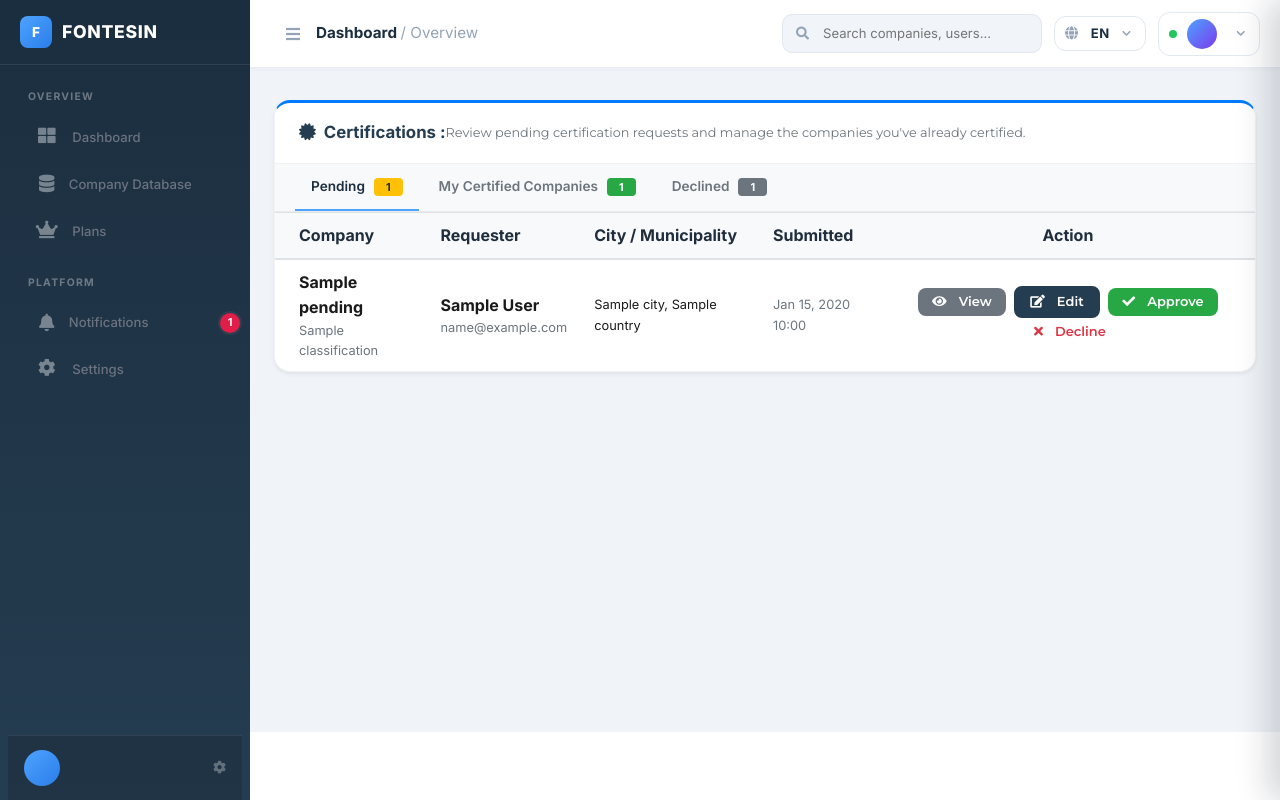
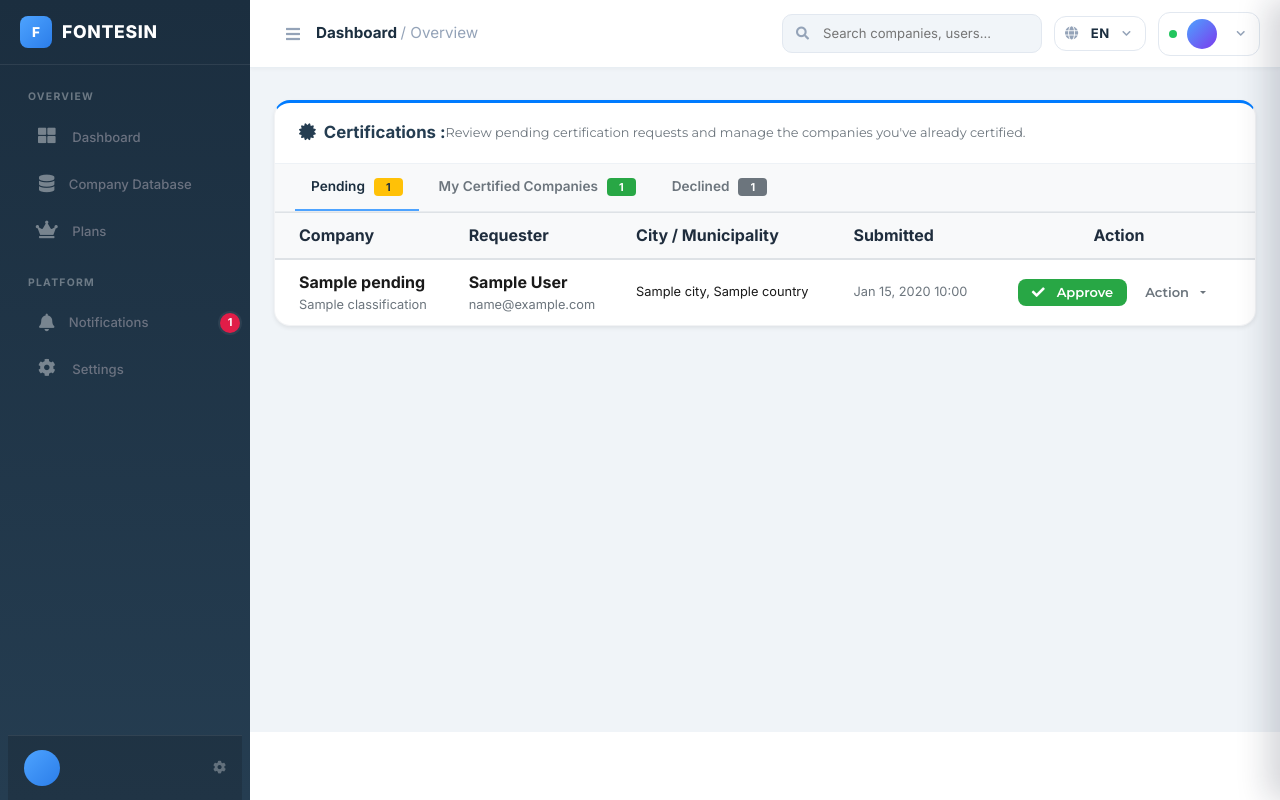
Before and after one commit to Pooja-Patidar34/Fontesin, a Django app: template templates/dashboard/certifications.html in a window 1280 px wide. Run offline with Django 5.2, Linux system fonts and the light colour scheme; the template is opened without the code that fills it: most values are stand-ins (such as "Sample title", 1, 10 or a date in 2020); some libraries are stand-ins or nearby versions.

Commit message:
certification action dropdown

```diff
--- a/templates/dashboard/certifications.html
+++ b/templates/dashboard/certifications.html
@@ -266,32 +266,42 @@
               </td>
               <td class="small text-muted">{{ c.created_at|date:"M j, Y H:i" }}</td>
               <td class="text-center">
-                <button type="button"
-                        class="btn btn-sm btn-secondary view-cert-btn"
-                        data-url="{% url 'company-detail' c.id %}">
-                  <i class="fas fa-eye mr-1"></i> {% trans "View" context "common" %}
-                </button>
-                <a href="{% url 'companies' %}?open_edit={{ c.id }}&from=certifications"
-                   class="btn btn-sm btn-primary ml-1"
-                   title="{% filter escapejs %}{% trans 'Edit company details, then come back to approve' context 'dashboard' %}{% endfilter %}">
-                  <i class="fas fa-edit mr-1"></i> {% trans "Edit" context "common" %}
-                </a>
+                <div class="btn-group">
                 <form method="post" action="{% url 'certification-action' c.id %}"
-                      class="cert-form d-inline m-0 ml-1">
+                      class="cert-form d-inline m-0">
                   {% csrf_token %}
                   <input type="hidden" name="decision" value="approve">
                   <button type="submit" class="btn btn-sm btn-success">
                     <i class="fas fa-check mr-1"></i> {% trans "Approve" context "dashboard" %}
                   </button>
                 </form>
-                <form method="post" action="{% url 'certification-action' c.id %}"
-                      class="cert-form d-inline m-0 ml-1">
-                  {% csrf_token %}
-                  <input type="hidden" name="decision" value="decline">
-                  <button type="submit" class="btn btn-sm btn-outline-danger">
-                    <i class="fas fa-times mr-1"></i> {% trans "Decline" context "dashboard" %}
+                  <button class="btn btn-sm btn-outline-secondary dropdown-toggle ml-1"
+                          data-toggle="dropdown"
+                          type="button">
+                    {% trans "Action" context "common" %}
                   </button>
-                </form>
+                  <div class="dropdown-menu dropdown-menu-right">
+                    <button type="button"
+                            class="dropdown-item view-cert-btn"
+                            data-url="{% url 'company-detail' c.id %}">
+                      <i class="fas fa-eye mr-2 text-info"></i> {% trans "View" context "common" %}
+                    </button>
+                    <a href="{% url 'companies' %}?open_edit={{ c.id }}&from=certifications"
+                       class="dropdown-item"
+                       title="{% filter escapejs %}{% trans 'Edit company details, then come back to approve' context 'dashboard' %}{% endfilter %}">
+                      <i class="fas fa-edit mr-2 text-warning"></i> {% trans "Edit" context "common" %}
+                    </a>
+                    <div class="dropdown-divider"></div>
+                    <form method="post" action="{% url 'certification-action' c.id %}"
+                          class="cert-form m-0">
+                      {% csrf_token %}
+                      <input type="hidden" name="decision" value="decline">
+                      <button type="submit" class="dropdown-item text-danger bg-transparent border-0 w-100 text-left">
+                        <i class="fas fa-times mr-2"></i> {% trans "Decline" context "dashboard" %}
+                      </button>
+                    </form>
+                  </div>
+                </div>
               </td>
             </tr>
             {% endfor %}
```
